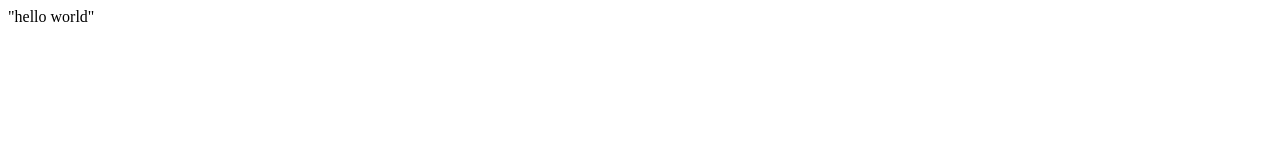
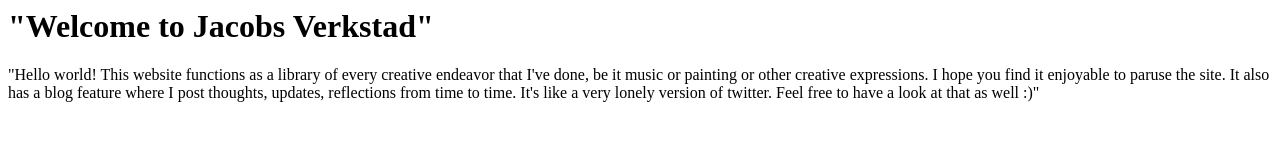
Before and after one commit to jacobs-verkstad/jacobs-verkstad.github.io, a plain HTML site: page index.html in a window 1280 px wide. Drawn offline with Linux system fonts and the light colour scheme.

Commit message:
second commit

```diff
--- a/index.html
+++ b/index.html
@@ -1 +1,6 @@
-<p>"hello world"</p>
+
+<h1><pink>"Welcome to Jacobs Verkstad"</pink></h1>
+
+<p>"Hello world! This website functions as a library of every creative endeavor that I've done, be it music or painting or other creative expressions.
+    I hope you find it enjoyable to paruse the site. It also has a blog feature where I post thoughts, updates, reflections from time to time. It's like a very lonely version of twitter.
+    Feel free to have a look at that as well :)"</p>
```
